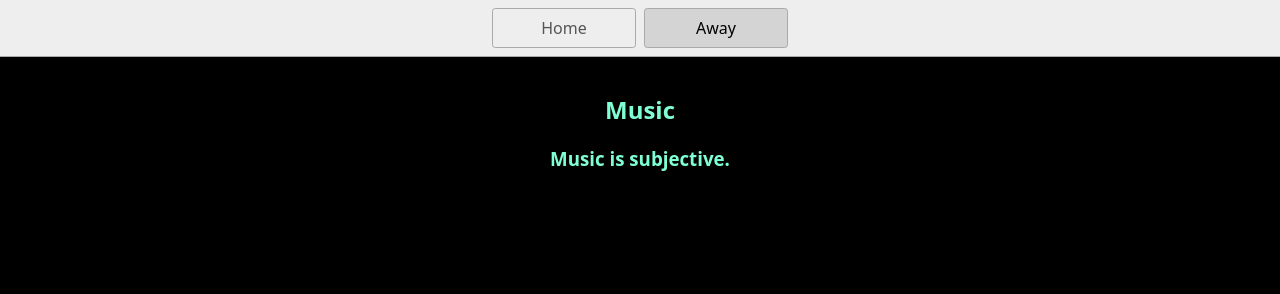
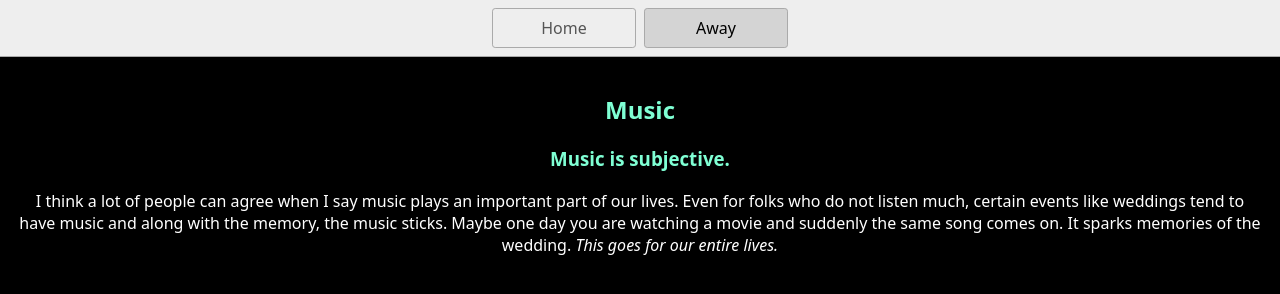
Before and after one commit to lise-charlotte/utpr-ving, a website: page page2.html in a window 1280 px wide. Drawn offline with Linux system fonts and the light colour scheme.

```diff
--- a/page2.html
+++ b/page2.html
@@ -15,6 +15,7 @@
     <main>
       <h2 style="color: aquamarine; text-align: center">Music</h2>
       <h3 style="color: aquamarine; text-align: center">Music is subjective.</h3>
+      <p style="color: white; text-align: center">I think a lot of people can agree when I say music plays an important part of our lives. Even for folks who do not listen much, certain events like weddings tend to have music and along with the memory, the music sticks. Maybe one day you are watching a movie and suddenly the same song comes on. It sparks memories of the wedding. <em>This goes for our entire lives.</em></p>
     </main>
   </body>
 </html>
```
